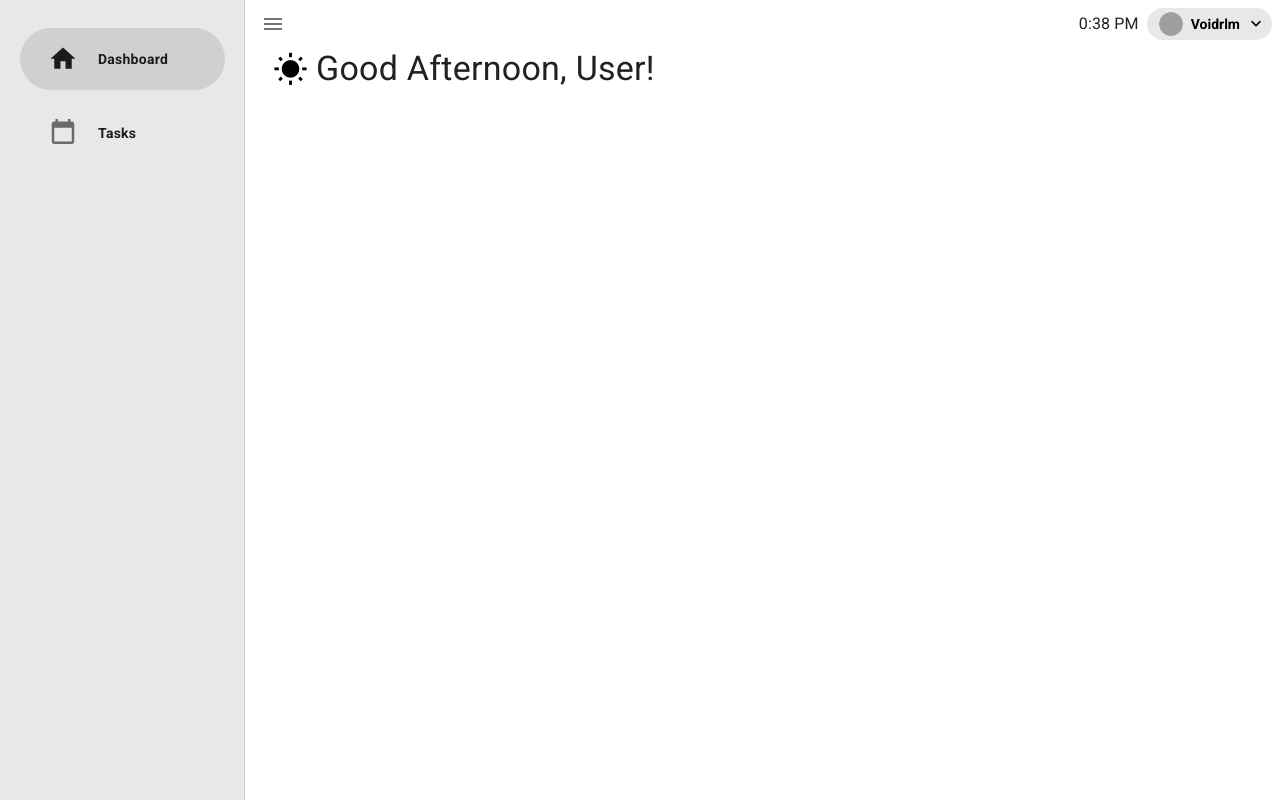
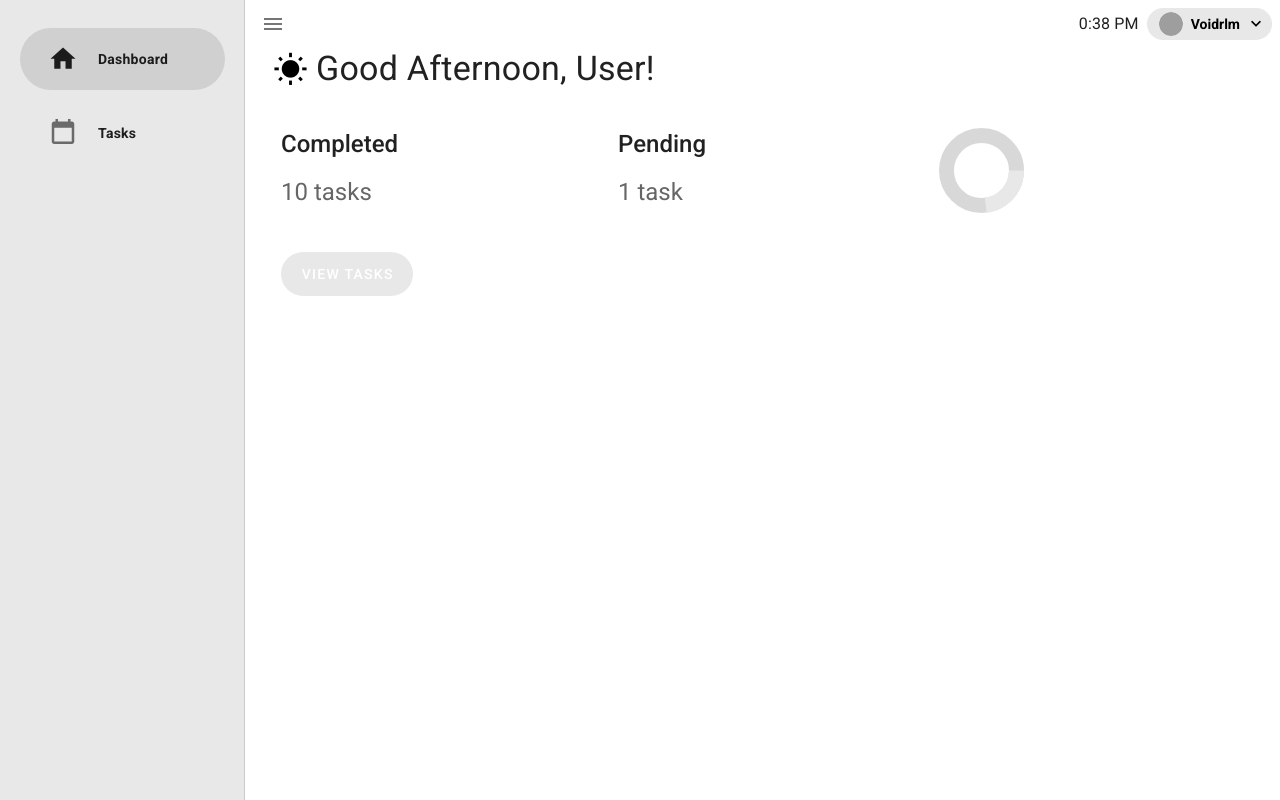
Before and after one commit to voidrlm/Reminder-VueJS, a Vue app: page /#/dashboard in a window 1280 px wide. Built offline with nearby package versions, Linux system fonts and the light colour scheme; grey boxes are pictures that could not be loaded.

Commit message:
Initial dashboard design

```diff
--- a/src/views/dashboard.vue
+++ b/src/views/dashboard.vue
@@ -15,12 +15,63 @@
         }}</v-icon
       >{{ getGreetingData }}, User!</v-card-title
     >
+    <v-layout wrap>
+      <v-flex xs12 sm4 pa-2>
+        <v-card flat color="transparent">
+          <v-card-title class="text-h5 font-weight-medium">
+            Completed</v-card-title
+          >
+
+          <v-card-text class="headline"> 10 tasks</v-card-text>
+        </v-card>
+      </v-flex>
+      <v-flex xs12 sm4 pa-2>
+        <v-card flat color="transparent">
+          <v-card-title class="text-h5 font-weight-medium">
+            Pending</v-card-title
+          >
+          <v-card-text class="headline">1 task</v-card-text>
+        </v-card>
+      </v-flex>
+      <v-flex xs12 sm4 pa-2>
+        <v-card flat color="transparent">
+          <v-progress-circular
+            :value="23"
+            size="85"
+            width="15"
+            color="accent"
+            class="mt-4"
+          ></v-progress-circular>
+        </v-card>
+      </v-flex>
+      <v-flex xl="12" class="ml-2">
+        <v-card flat color="transparent">
+          <v-btn
+            rounded
+            color="accent"
+            @click="gotoToTasks"
+            dark
+            large
+            elevation="0"
+            class="ml-4 mt-5"
+          >
+            View Tasks
+          </v-btn>
+        </v-card>
+      </v-flex>
+    </v-layout>
+    <v-layout class="justify-end mt-5 mr-8"> </v-layout>
   </v-container>
 </template>
 <script>
 export default {
   name: "dashboard-component",
-  data: () => ({}),
+  data: () => ({
+    events:
+      localStorage.getItem("calenderEvents") !== null
+        ? JSON.parse(localStorage.getItem("calenderEvents"))
+        : [],
+  }),
   computed: {
     getGreetingData() {
       var today = new Date();
@@ -33,5 +84,11 @@ export default {
         : "Good Afternoon";
     },
   },
+  methods: {
+    gotoToTasks() {
+      if (this.$route.name !== "calendar")
+        this.$router.push("/calendar").catch(() => {});
+    },
+  },
 };
 </script>
```
